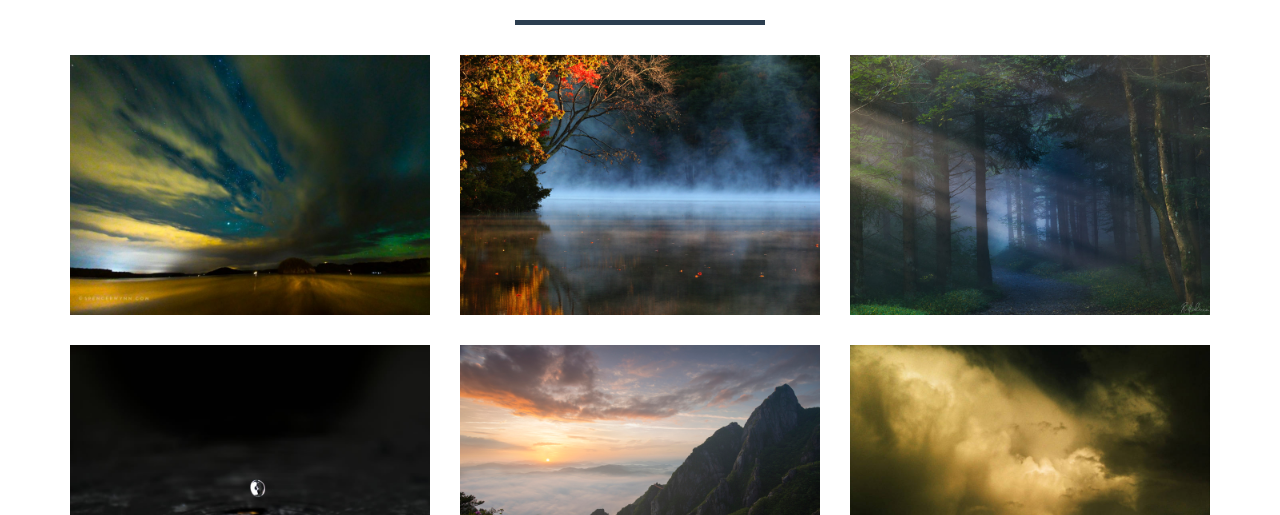
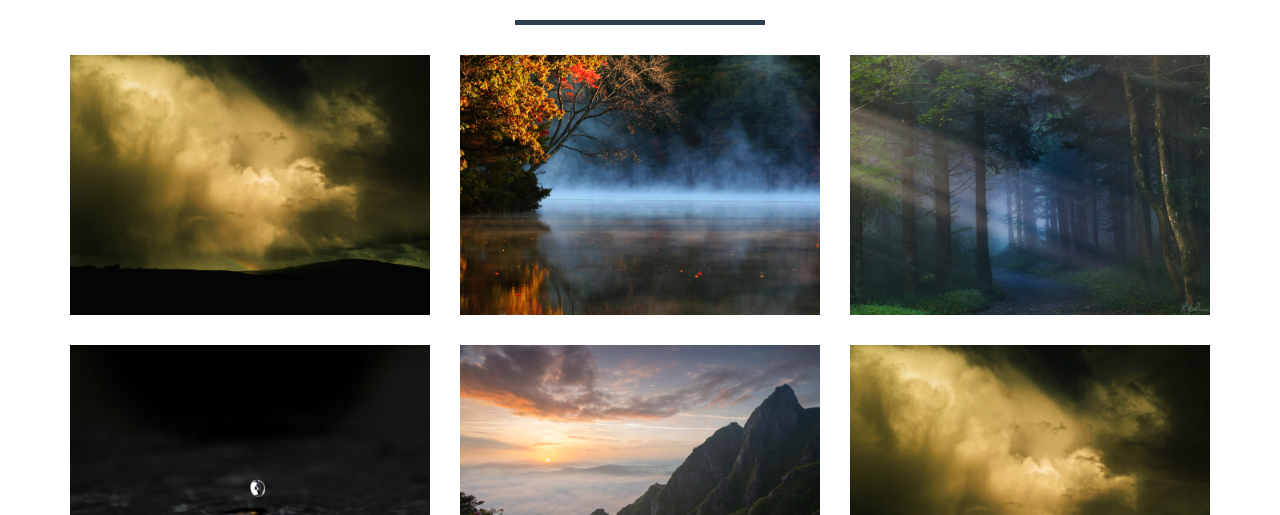
Before and after one commit to cyconne/cyconne.github.io, a website: page index.html in a window 1280 px wide. Shown: the part 661-1176 px from the top of the page. Drawn offline with nearby package versions, Linux system fonts and the light colour scheme.

Commit message:
Update index.html

```diff
--- a/index.html
+++ b/index.html
@@ -99,7 +99,7 @@
                                 <i class="fa fa-search-plus fa-3x" ></i>
                             </div>
                         </div>
-                        <img src="img/portfolio/image1.jpeg" class="img-responsive" alt="">
+                        <img src="img/portfolio/image6.jpg" class="img-responsive" alt="">
                     </a>
                 </div>
 
```
